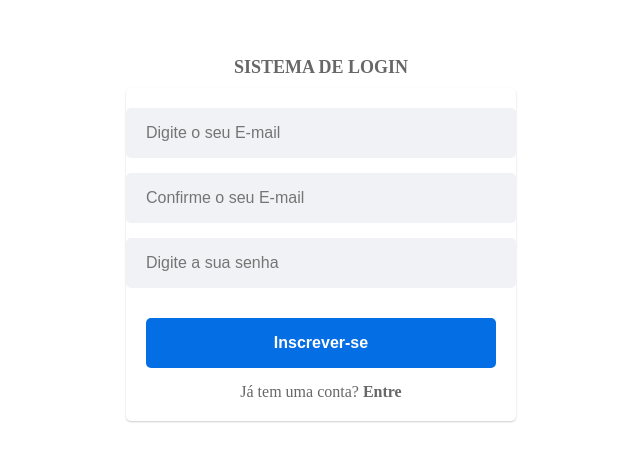
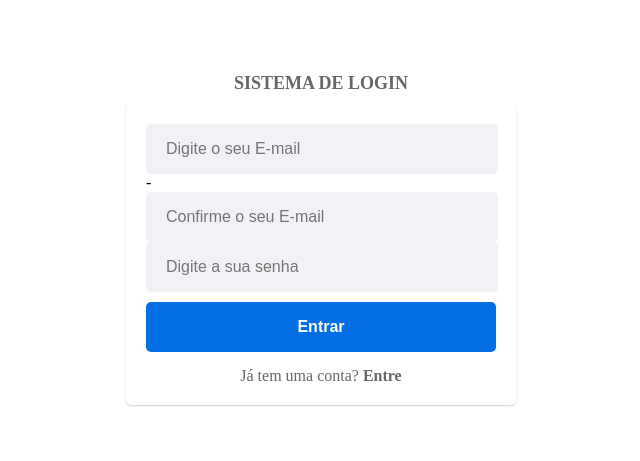
Before and after one commit to WellingtonPiska/UserControl, a React (Vite) app: page /signup in a window 1280 px wide. Shown: the part 169-630 px from the top of the page, without its empty margins (319-959 px from the left). Built offline with nearby package versions, Linux system fonts and the light colour scheme; the HTML template or start-up script is replaced by a standard one.

Commit message:
signup useForm

```diff
--- a/src/pages/Signup/index.tsx
+++ b/src/pages/Signup/index.tsx
@@ -1,33 +1,54 @@
-import React, { useState } from 'react'
 import * as C from './styles'
 import { Container, Content, Label, Strong } from './styles'
 import { Link, useNavigate } from 'react-router-dom'
-import Input from '../../components/Input'
-import Button from '../../components/Button'
 import useAuth from '../../hooks/useAuth'
 
+import { SubmitHandler, useForm } from 'react-hook-form'
+import { SignupFormFields } from './interface'
+import { validationSignup } from './schema'
+import { yupResolver } from '@hookform/resolvers/yup'
+
 export function Signup() {
-  const [email, setEmail] = useState('')
-  const [emailConf, setEmailConf] = useState('')
-  const [password, setPassword] = useState('')
-  const [error, setError] = useState('')
   const navigate = useNavigate()
 
   const auth = useAuth() // Armazenando o contexto em uma variável
 
-  const handleSignup = () => {
-    if (!email || !emailConf || !password) {
-      setError('Preencha todos os campos!')
-    } else if (email !== emailConf) {
-      setError('Os e-mails não são iguais')
-    }
+  const {
+    register,
+    handleSubmit,
+    formState: { errors },
+  } = useForm<SignupFormFields>({
+    resolver: yupResolver(validationSignup),
+  })
+
+  // const handleSignup = () => {
+  //   if (!email || !emailConf || !password) {
+  //     setError('Preencha todos os campos!')
+  //   } else if (email !== emailConf) {
+  //     setError('Os e-mails não são iguais')
+  //   }
+
+  //   if (auth) {
+  //     const res = auth.signup(email, password)
+
+  //     if (res) {
+  //       setError(res)
+  //       return
+  //     }
+
+  //     alert('Usuário cadastrado com sucesso!')
+  //     navigate('/')
+  //   }
+  // }
+
+  const handleSignup: SubmitHandler<SignupFormFields> = async (data) => {
+    const { email, password } = data
 
     if (auth) {
       const res = auth.signup(email, password)
 
       if (res) {
-        setError(res)
-        return
+        console.error(res)
       }
 
       alert('Usuário cadastrado com sucesso!')
@@ -39,26 +60,31 @@ export function Signup() {
     <Container>
       <Label>SISTEMA DE LOGIN</Label>
       <Content>
-        <Input
+        <form onSubmit={handleSubmit(handleSignup)}>
+          <C.Input
             type="email"
             placeholder="Digite o seu E-mail"
-          value={email}
-          onChange={(event) => [setEmail(event.target.value), setError('')]}
+            {...register('emailConf')}
           />
-        <Input
+          -{errors.email && <C.labelError>{errors.email.message}</C.labelError>}
+          <C.Input
             type="email"
             placeholder="Confirme o seu E-mail"
-          value={emailConf}
-          onChange={(event) => [setEmailConf(event.target.value), setError('')]}
+            {...register('email')}
           />
-        <Input
+          {errors.emailConf && (
+            <C.labelError>{errors.emailConf.message}</C.labelError>
+          )}{' '}
+          <C.Input
             type="password"
             placeholder="Digite a sua senha"
-          value={password}
-          onChange={(event) => [setPassword(event.target.value), setError('')]}
+            {...register('password')}
           />
-        <C.labelError>{error}</C.labelError>
-        <Button Text="Inscrever-se" onClick={handleSignup} />
+          {errors.password && (
+            <C.labelError>{errors.password.message}</C.labelError>
+          )}
+          <C.Button type="submit">Entrar</C.Button>{' '}
+        </form>{' '}
         <C.LabelSignin>
           Já tem uma conta?
           <Strong>
--- a/src/pages/Signup/interface.ts
+++ b/src/pages/Signup/interface.ts
@@ -0,0 +1,5 @@
+export interface SignupFormFields {
+  email: string
+  password: string
+  emailConf: string
+}
--- /dev/null
+++ b/src/pages/Signup/schema.ts
@@ -0,0 +1,19 @@
+import * as yup from 'yup'
+
+export const validationSignup = yup.object().shape({
+  email: yup
+    .string()
+    .email('E-mail inválido')
+    .required('E-mail é obrigatório')
+    .max(50, 'Máximo de 50 caracteres'),
+  emailConf: yup
+    .string()
+    .oneOf([yup.ref('email')], 'Os e-mails não são iguais')
+    .required('Confirmação de e-mail é obrigatória'),
+
+  password: yup
+    .string()
+    .required('Senha é obrigatória')
+    .min(6, 'Mínimo de 6 caracteres')
+    .max(30, 'Máximo de 30 caracteres'),
+})
--- a/src/pages/Signup/styles.ts
+++ b/src/pages/Signup/styles.ts
@@ -47,3 +47,30 @@ export const Strong = styled.strong`
     color: #676767;
   }
 `
+
+export const Input = styled.input`
+  outline: none;
+  padding: 16px 20px;
+  width: 89%;
+  border-radius: 5px;
+  font-size: 16px;
+  background-color: #f0f2f5;
+  border: none;
+  max-width: 350px;
+  margin: 0 auto;
+`
+
+export const Button = styled.button`
+  padding: 16px 20px;
+  outline: none;
+  border: none;
+  border-radius: 5px;
+  width: 100%;
+  cursor: pointer;
+  background-color: #046ee5;
+  color: white;
+  font-weight: 600;
+  font-size: 16px;
+  max-width: 350px;
+  margin: 10px auto 0; // Adicionado para centralizar o botão e adicionar espaço acima dele
+`
```
Lines whose indentation alone changed are shown as unchanged.
